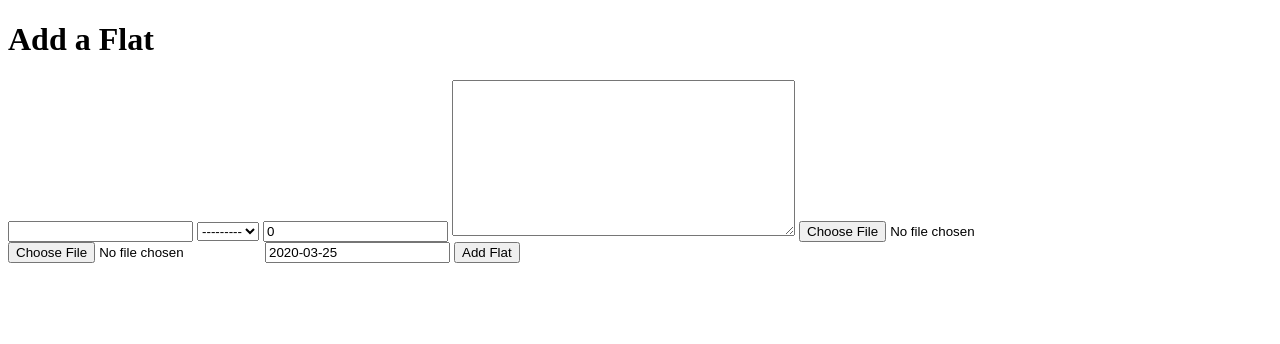
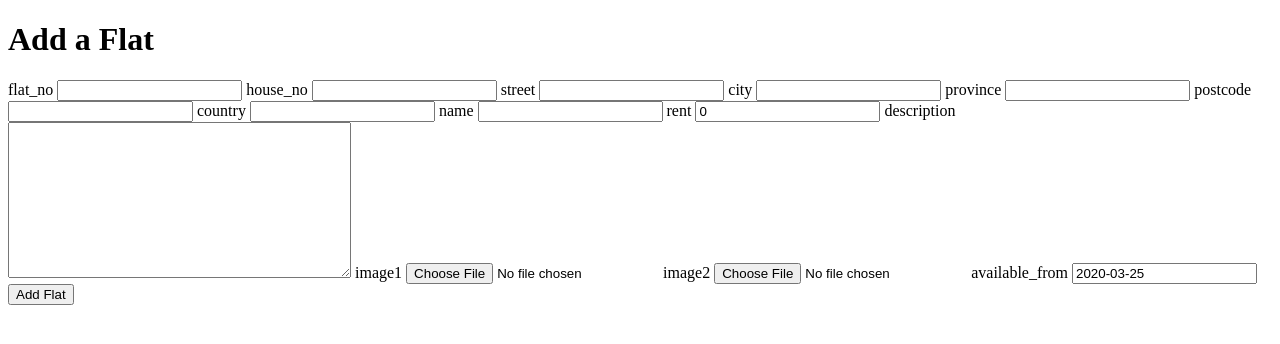
Before and after one commit to WAD-Team-A/flatshare_project, a Django app: page /flatshare/add_flat/ in a window 1280 px wide. Shown: the top 344 px of the page. Run offline with Django 3.2, Linux system fonts and the light colour scheme; data that the repository does not hold is empty.

Commit message:
add_flat view fully operational (needs polishing)

```diff
--- a/flatshare/forms.py
+++ b/flatshare/forms.py
@@ -18,20 +18,19 @@ class AddAddressForm(forms.ModelForm):
         fields = ('flat_no','house_no', 'street', 'city', 'province', 'postcode', 'country')
 
 
-class AddFlatForm(forms.ModelForm):
+class AddFlatForm(forms.ModelForm,):
     help_text = ("Please enter flat details.")
     name = forms.CharField()
-    address = AddAddressForm
     rent = forms.IntegerField(initial=0)
     description = forms.TextInput()
-    image1 = forms.ImageField()
-    image2 = forms.ImageField()
+    image1 = forms.ImageField(required=False)
+    image2 = forms.ImageField(required=False)
     available_from = forms.DateField(initial=now())
     #likes = forms.IntegerField(widget=forms.HiddenInput(), initial=0)
     slug = forms.CharField(widget=forms.HiddenInput(), required=False)
     class Meta:
         model = Flat
-        fields = ('name','address', 'rent', 'description', 'image1', 'image2', 'available_from')
+        fields = ('name', 'rent', 'description', 'image1', 'image2', 'available_from')
 
 
 # class PageForm(forms.ModelForm):
--- a/flatshare/views.py
+++ b/flatshare/views.py
@@ -1,8 +1,9 @@
+from django.forms import modelformset_factory
 from django.shortcuts import render
 from django.http import HttpResponse
 from django.shortcuts import redirect
-from flatshare.models import Flat, UserProfile
-from flatshare.forms import AddFlatForm, AddAddressForm, UserProfileForm, UserForm
+from flatshare.models import Flat, UserProfile, Address
+from flatshare.forms import AddFlatForm, UserProfileForm, UserForm, AddAddressForm
 from django.contrib.auth import authenticate, login
 from django.shortcuts import reverse
 
@@ -71,22 +72,26 @@ def view_profile(request, user_slug):
 
 
 def add_flat(request):
+    address_form = AddAddressForm()
     form = AddFlatForm()
 
-    # A HTTP POST?
     if request.method == 'POST':
+        address_form = AddAddressForm(request.POST)
         form = AddFlatForm(request.POST)
 
-    # Have we been provided with a valid form?
-    if form.is_valid():
-        # Save the new category to the database.
-        form.save(commit=True)
-        # Now that the category is saved, we could confirm this.
-        # For now, just redirect the user back to the index view.
-        return redirect('/')
-    else:
-        print(form.errors)
-    return render(request, 'flatshare/add_flat.html', {'form': form})
+        if all((address_form.is_valid(), form.is_valid())):
+            address = address_form.save(commit=True)
+            print(address)
+            flat = form.save(commit=False)
+            print(flat)
+            flat.address = address
+            flat.save()
+            return redirect('/')
+        else:
+            print('YIKES')
+            print(address_form.errors)
+            print(form.errors)
+    return render(request, 'flatshare/add_flat.html', {'address_form': address_form, 'form': form,})
 
 
 def show_flat(request, flat_slug):
--- a/templates/flatshare/add_flat.html
+++ b/templates/flatshare/add_flat.html
@@ -10,10 +10,20 @@
 <div>
     <form id="add_flat_form" method="post" action="/flatshare/add_flat/">
         {% csrf_token %}
+        {% for hidden in address_form.hidden_fields %}
+            {{ hidden }}
+        {% endfor %}
         {% for hidden in form.hidden_fields %}
             {{ hidden }}
         {% endfor %}
+        {% for field in address_form.visible_fields %}
+            {{ field.name }}
+            {{ field.errors }}
+            {{ field.help_text }}
+            {{ field }}
+        {% endfor %}
         {% for field in form.visible_fields %}
+            {{ field.name }}
             {{ field.errors }}
             {{ field.help_text }}
             {{ field }}
```
